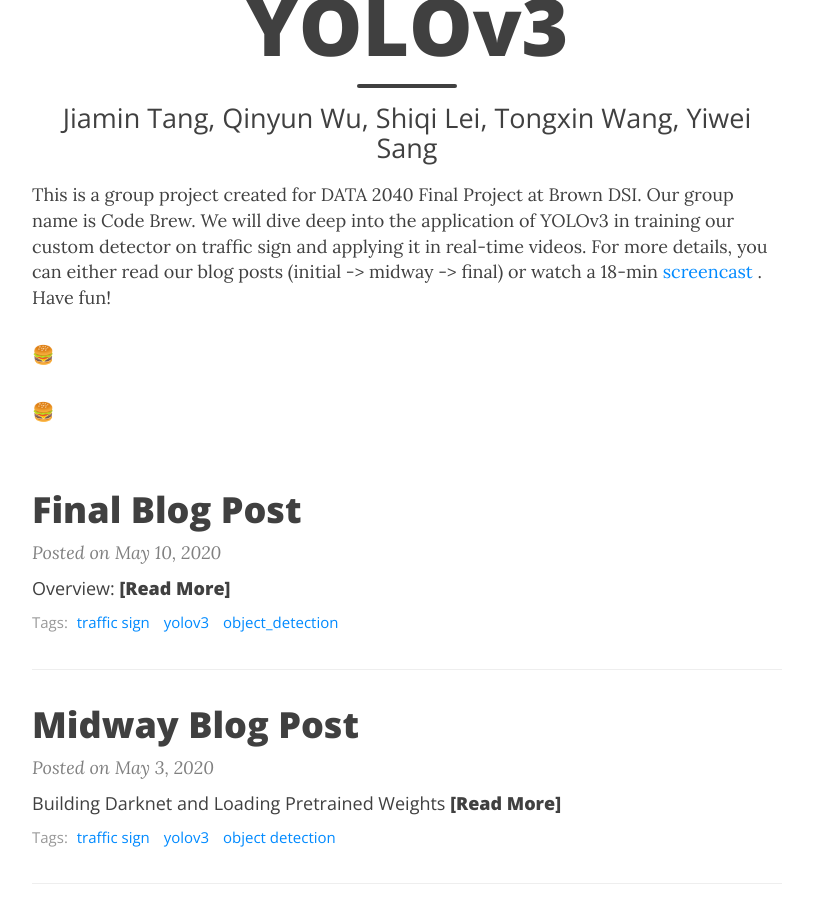
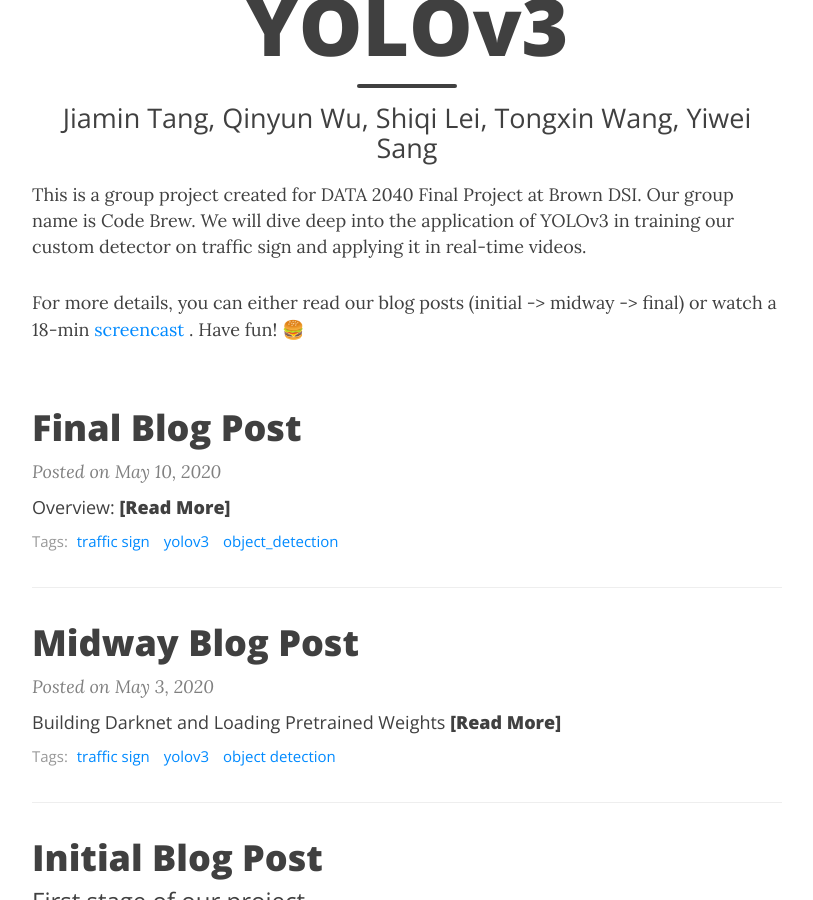
Before and after one commit to tongxinw/YOLOv3_traffic_sign_website, a Jekyll site: the page built from index.html, in a window 1280 px wide and 900 px high, scrolled down 425 px. Shown: the whole window, without its empty margins (233-1046 px from the left). Built offline with Jekyll 4.4.1, drawn with Linux system fonts in a browser that asks for light colours; nearby versions of some CDN libraries; the list of posts is cut into pages by our own code; some of the changed lines change nothing that is shown.

Commit message:
Update index.html

```diff
--- a/index.html
+++ b/index.html
@@ -5,9 +5,8 @@
 use-site-title: true
 ---
 <description>This is a group project created for DATA 2040 Final Project at Brown DSI. Our group name is Code Brew. We will dive deep into the application of YOLOv3 in training our custom detector on traffic sign and applying it in real-time videos. </description>
-<description>For more details, you can either read our blog posts (initial -> midway -> final) or watch a 18-min <a href="https://www.youtube.com/watch?v=i9ibOivqrEY&t=786s">screencast </a>. Have fun! <p>🍔</p>
-</description>
-<p>🍔</p>
+<p>For more details, you can either read our blog posts (initial -> midway -> final) or watch a 18-min <a href="https://www.youtube.com/watch?v=i9ibOivqrEY&t=786s">screencast </a>. Have fun! 🍔</p>
+
 
 <div class="posts-list">
   {% for post in paginator.posts %}
```
